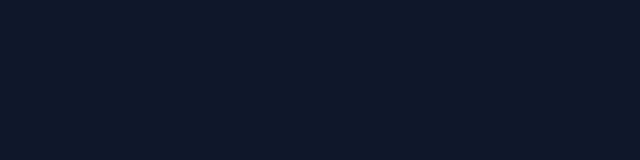
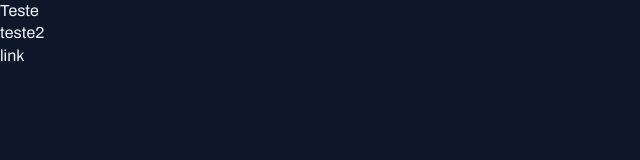
Before and after one commit to Fehpereira/PORTAL-NOTICIAS, a plain HTML site: page index.html in a window 1280 px wide. Shown: the whole page, without its empty margins (0-640 px from the left). Drawn offline with Linux system fonts and the light colour scheme.

Commit message:
aplicando as fontes

```diff
--- a/index.html
+++ b/index.html
@@ -10,6 +10,8 @@
   <link rel="stylesheet" href="/styles/index.css">
 </head>
 <body>
-
+  <h1>Teste</h1>
+  <h2>teste2</h2>
+  <a href="#">link</a>
 </body>
 </html>
--- a/styles/global.css
+++ b/styles/global.css
@@ -12,10 +12,33 @@
   --bg-color: #0F172A;
   --stroke-color: #1E293B;
   /* Textos */
-  --text-color-primary: #F1F5F1;
+  --text-color-primary: #F1F5F9;
   --text-color-secondary: #CBD5E1;
+  /* Tipografia */
+  --font-family: "Archivo" , sans-serif;
+  --h1: 800 24px/135% var(--font-family);
+  --h2: 800 16px/140% var(--font-family);
+  --h3: 800 14px/140% var(--font-family);
+  --text-span: 600 14px/145% var(--font-family);
+  --text: 400 16px/140% var(--font-family);
+  --text-mf: 400 14px/160% var(--font-family);
 }
 
 body {
+  font: var(--text);
+  color: var(--text-color-primary);
   background-color: var(--bg-color);
 }
+
+a {
+  text-decoration: none;
+  color: inherit;
+}
+
+a:hover{
+  color: var(--brand-color-light);
+}
+
+h1, h2, h3 {
+  font: inherit;
+}
```
